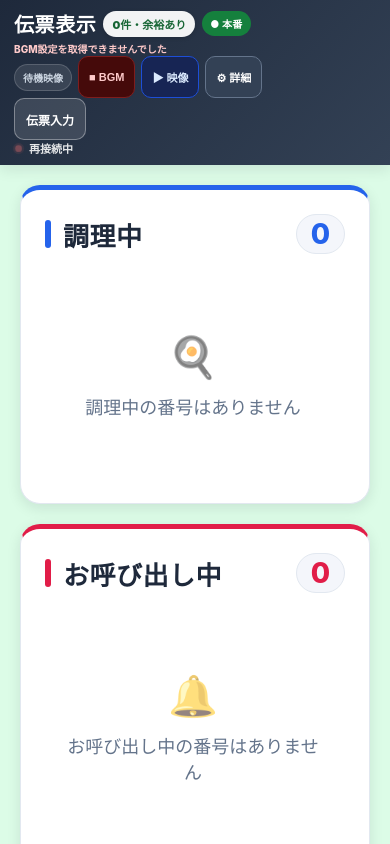
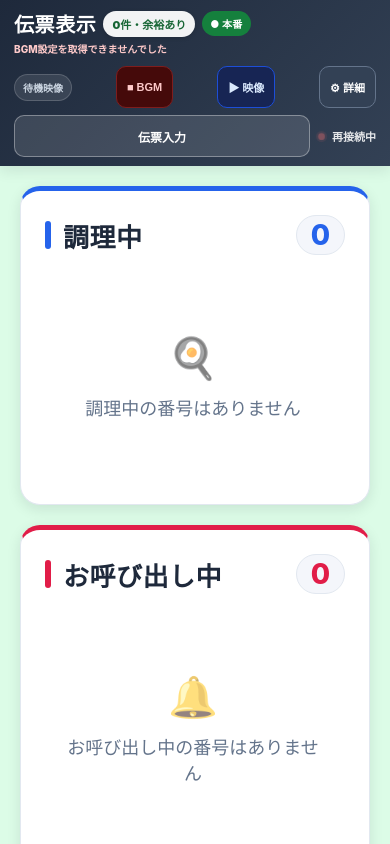
Before and after one commit to nagito-hiroshima/recipient_number_display_app, a React (Vite) app: page / in a window 390 px wide. Built offline with nearby package versions, Linux system fonts and the light colour scheme; no server answers.

Commit message:
Prevent tablet long press selection and stabilize staff header

```diff
--- a/src/index.css
+++ b/src/index.css
@@ -58,6 +58,26 @@ body {
 #root {
   width: 100%;
   height: 100vh;
+}
+
+/* スタッフ画面はタブレット長押しによる文字範囲選択・iOS calloutを抑止する。 */
+.staff-app,
+.staff-app * {
+  -webkit-user-select: none;
+  user-select: none;
+  -webkit-touch-callout: none;
+}
+
+.staff-app input,
+.staff-app textarea {
+  -webkit-user-select: text;
+  user-select: text;
+  -webkit-touch-callout: default;
+}
+
+button,
+[role='button'] {
+  touch-action: manipulation;
 }
 
 /* ------------------------------------------------------------------ */
@@ -208,55 +228,36 @@ body {
   box-shadow: 0 0 0 3px rgba(37, 99, 235, 0.15);
 }
 
-/* Tablet-friendly volume slider: large touch target and thumb. */
-input[type='range'] {
-  -webkit-appearance: none;
-  appearance: none;
-  height: 44px;
-  min-width: 220px;
-  background: transparent;
-  cursor: pointer;
-  touch-action: none;
-  padding: 0 4px;
+/* ------------------------------------------------------------------ */
+/* Staff header                                                        */
+/* ------------------------------------------------------------------ */
+.staff-header {
+  display: flex;
+  align-items: center;
+  justify-content: space-between;
+  gap: 10px;
+  flex-wrap: nowrap;
 }
 
-input[type='range']::-webkit-slider-runnable-track {
-  height: 10px;
-  border-radius: 999px;
-  background: #475569;
+.staff-title-area {
+  flex: 1 1 auto;
+  min-width: 0;
 }
 
-input[type='range']::-webkit-slider-thumb {
-  -webkit-appearance: none;
-  appearance: none;
-  width: 30px;
-  height: 30px;
-  margin-top: -10px;
-  border: 3px solid #ffffff;
-  border-radius: 50%;
-  background: #3b82f6;
-  box-shadow: 0 2px 8px rgba(0, 0, 0, 0.35);
+.staff-header-actions {
+  display: flex;
+  align-items: center;
+  justify-content: flex-end;
+  gap: 8px;
+  flex: 0 0 auto;
+  min-width: 0;
 }
 
-input[type='range']::-moz-range-track {
-  height: 10px;
-  border-radius: 999px;
-  background: #475569;
-}
-
-input[type='range']::-moz-range-thumb {
-  width: 30px;
-  height: 30px;
-  border: 3px solid #ffffff;
-  border-radius: 50%;
-  background: #3b82f6;
-  box-shadow: 0 2px 8px rgba(0, 0, 0, 0.35);
-}
-
-input[type='range']:focus-visible {
-  outline: 3px solid rgba(96, 165, 250, 0.75);
-  outline-offset: 2px;
-  border-radius: 999px;
+.staff-media-actions {
+  display: flex;
+  align-items: center;
+  gap: 6px;
+  min-width: 0;
 }
 
 /* ------------------------------------------------------------------ */
@@ -277,37 +278,41 @@ input[type='range']:focus-visible {
 /* Responsive                                                          */
 /* ------------------------------------------------------------------ */
 @media (pointer: coarse) {
-  input[type='range'] {
-    height: 54px;
-    min-width: 260px;
-  }
-
-  input[type='range']::-webkit-slider-runnable-track {
-    height: 12px;
-  }
-
-  input[type='range']::-webkit-slider-thumb {
-    width: 36px;
-    height: 36px;
-    margin-top: -12px;
-  }
-
-  input[type='range']::-moz-range-track {
-    height: 12px;
-  }
-
-  input[type='range']::-moz-range-thumb {
-    width: 36px;
-    height: 36px;
-  }
-
   .kp-btn {
     min-height: 48px;
     min-width: 48px;
   }
 }
 
-@media (max-width: 768px) {
+@media (max-width: 1120px) {
+  .staff-header {
+    flex-direction: column;
+    align-items: stretch;
+  }
+
+  .staff-header-actions {
+    width: 100%;
+    justify-content: space-between;
+  }
+
+  .staff-media-actions {
+    flex: 1 1 auto;
+  }
+}
+
+@media (max-width: 760px) {
+  .staff-header-actions {
+    display: grid;
+    grid-template-columns: 1fr auto;
+    gap: 7px;
+  }
+
+  .staff-media-actions {
+    grid-column: 1 / -1;
+    width: 100%;
+    justify-content: space-between;
+  }
+
   .display-main {
     flex-direction: column !important;
   }
```
